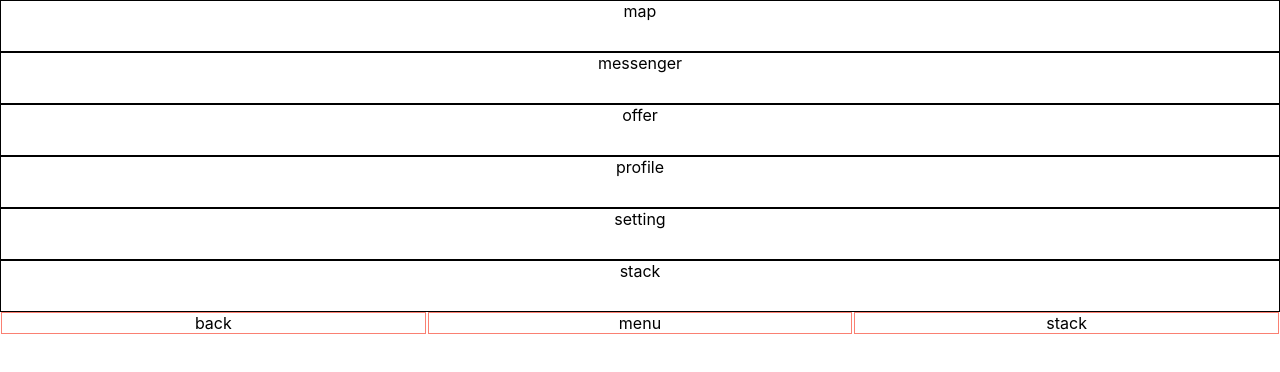
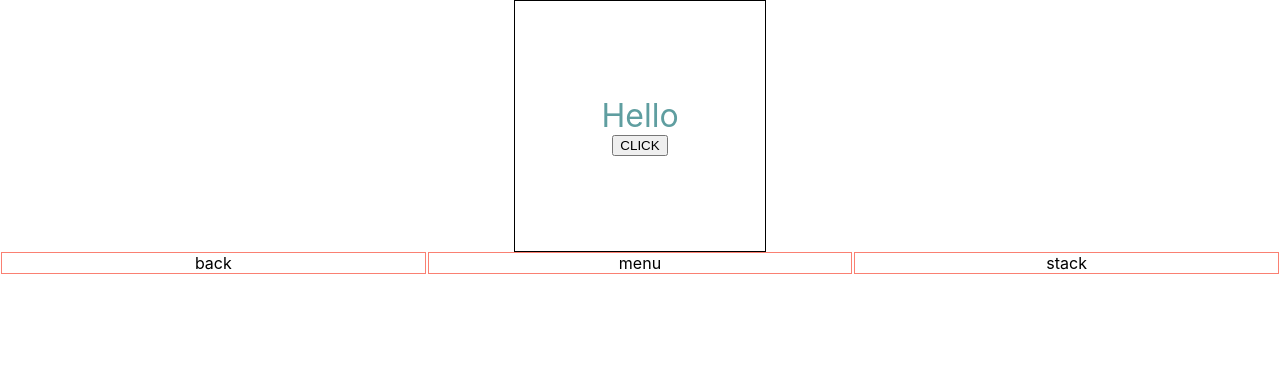
Before and after one commit to LuVuitton/projectNear, a React (Create React App) app: page /test in a window 1280 px wide. Shown: the top 372 px of the page. Built offline with nearby package versions, Linux system fonts and the light colour scheme.

Commit message:
day three

```diff
--- a/package.json
+++ b/package.json
@@ -6,6 +6,7 @@
     "@testing-library/jest-dom": "^5.16.5",
     "@testing-library/react": "^13.4.0",
     "@testing-library/user-event": "^13.5.0",
+    "axios": "^0.27.2",
     "react": "^18.2.0",
     "react-dom": "^18.2.0",
     "react-router-dom": "^6.3.0",
--- a/src/App.jsx
+++ b/src/App.jsx
@@ -5,6 +5,7 @@ import Offer from "./components/Offer/Offer";
 import Profile from "./components/Profile/Profile";
 import Stack from "./components/Stack/Stack";
 import Setting from "./components/Setting/Setting";
+import TestApi from "./components/TestApi/TestApi";
 import { Routes, Route } from "react-router-dom";
 import NavBottom from "./components/NavBottom/NavBottom";
 
@@ -19,6 +20,7 @@ function App() {
         <Route path="/profile" element={<Profile />} />
         <Route path="/setting" element={<Setting />} />
         <Route path="/stack" element={<Stack />} />
+        <Route path="/test" element={<TestApi />} />
         <Route path="*" element={<Menu />} />
       </Routes>
 
--- a/src/components/Menu/Menu.jsx
+++ b/src/components/Menu/Menu.jsx
@@ -8,7 +8,8 @@ const menuData = [
   { link: "/offer", navName: "offer", key:4},
   { link: "/profile", navName: "profile", key:5},
   { link: "/setting", navName: "setting", key:6},
-  { link: "/stack", navName: "stack", key:7}
+  { link: "/stack", navName: "stack", key:7},
+  { link: "/test", navName: "test", key:8}
 ]
 
 const mapMenu = menuData.map(e=> <Link key={e.key} className={menuS.item} to={e.link}>{e.navName}</Link>)
--- a/src/components/Stack/Stack.jsx
+++ b/src/components/Stack/Stack.jsx
@@ -1,16 +1,17 @@
 import StackItem from "./StackItem/StackItem";
 
 const stackData = [
-  { flag: "sp", km: 5, money: 10, key: 1 },
-  { flag: "ukr", km: 4, money: 10, key: 2 },
-  { flag: "eng", km: 5, money: 10, key: 3 },
-  { flag: "pol", km: 6, money: 10, key: 4 },
-  { flag: "it", km: 9, money: 10, key: 5 },
-  { flag: "fra", km: 7, money: 10, key: 6 },
+  { flag: "sp", km: 5, money: 10, key: 1, description: `Ivan attempts to bribe the police officer, but the officer refuses.`},
+  { flag: "ukr", km: 4, money: 10, key: 2, description: `On 26 March, the barber Ivan Yakovlevich finds out that his wife has made bread. He tries to get rid of the nose by throwing it into the Neva River, but he is caught by a police officer. Ivan attempts to bribe the police officer, but the officer refuses.
+  `},
+  { flag: "eng", km: 5, money: 10, key: 3, description: ` With horror, he recognizes this nose as that of one of his regular customers, Collegiate Assessor Kovalyov (known as "Major Kovalyov").`},
+  { flag: "pol", km: 6, money: 10, key: 4, description: `Ivan's wife demands that Ivan remove the nose from her home, so he wraps it up in cloth and attempts to throw it off a bridge. He tries to get rid of the nose by throwing it into the Neva River, but he is caught by a police officer.`},
+  { flag: "it", km: 9, money: 10, key: 5, description: `He tries to get rid of the nose by throwing it into the Neva River, but he is caught by a police officer. Ivan attempts to bribe the police officer, but the officer refuses.`},
+  { flag: "fra", km: 7, money: 10, key: 6, description: `On 26 March, the barber Ivan Yakovlevich finds out that his wife has made bread. During breakfast, he cuts a loaf in half and finds a nose in his bread. With horror, he recognizes this nose as that of one of his regular customers, Collegiate Assessor Kovalyov (known as "Major Kovalyov"). Ivan's wife demands that Ivan remove the nose from her home, so he wraps it up in cloth and attempts to throw it off a bridge. He tries to get rid of the nose by throwing it into the Neva River, but he is caught by a police officer. Ivan attempts to bribe the police officer, but the officer refuses`},
 ];
 
 const stackMenu = stackData.map((e) => (
-    <StackItem flag={e.flag} km={e.km} money={e.money} key={e.key} />
+    <StackItem flag={e.flag} km={e.km} money={e.money} key={e.key} description={e.description} />
 ));
 
 function Stack() {
--- a/src/components/Stack/StackItem/StackItem.jsx
+++ b/src/components/Stack/StackItem/StackItem.jsx
@@ -1,13 +1,29 @@
+import { useState } from 'react';
 import stackS from './StackItem.module.css'
 
 function StackItem(props) {
+
+const [about, setAbout] = useState(false);
+const moreClasses = about?stackS.moreRed:stackS.moreGreen
+const moreClassesArr =[stackS.more, moreClasses]
+
+
   return (
-    <div className={stackS.mainWrapper}>
+    <div onClick={()=>{setAbout(prev => !prev)}} className={stackS.mainWrapper}>
       <div className={stackS.item}>
         <div>{props.flag}</div>
         <div>{props.km}</div>
         <div>{props.money} $</div>
       </div>
+
+      {about && <div >
+        {props.description}
+      </div>}
+
+      <div className={moreClassesArr.join(' ')} >{about?'hide description':'show more'}</div>
+
+
+
     </div>
   );
 }
--- a/src/components/Stack/StackItem/StackItem.module.css
+++ b/src/components/Stack/StackItem/StackItem.module.css
@@ -1,12 +1,25 @@
 .mainWrapper {
 border: 1px solid black;
-
 }
 
 .item {
     display: flex;
     justify-content: space-around;
     align-items: center;
-    height: 70px;
+    height: 60px;
+}
 
+.more {
+    font-size: 10px;
+    text-align: right;
+    padding-right: 5px;
+    line-height: 10px;
 }
+
+.moreRed {
+    color: red;
+}
+
+.moreGreen {
+    color: green;
+}
--- /dev/null
+++ b/src/components/TestApi/TestApi.jsx
@@ -0,0 +1,30 @@
+import { useState } from "react";
+import testApiS from "./TestApi.module.css";
+
+
+function TestApi() {
+
+    const [counter, setCounter] = useState('Hello')
+
+ const plus =()=> {
+    setCounter(counter + ' World')
+};
+
+    return (
+
+   <div className={testApiS.mainWrapper}>
+      <div className={testApiS.content}>
+
+        <div> {counter} </div>
+
+        <button onClick={plus}>CLICK</button>
+
+
+
+      </div>
+    </div>
+
+  );
+}
+
+export default TestApi;
--- /dev/null
+++ b/src/components/TestApi/TestApi.module.css
@@ -0,0 +1,20 @@
+.mainWrapper {
+  width: 250px;
+  height: 250px;
+  border: 1px solid black;
+  margin: auto;
+  display: flex;
+  justify-content: center;
+  align-items: center;
+}
+
+.content {
+  color: cadetblue;
+  font-size: xx-large;
+  text-align: center;
+}
+
+button {
+  display: block;
+  margin: auto;
+}
```
Also changed, not shown: 1 other file (tests, documents, lock files or other folders).
